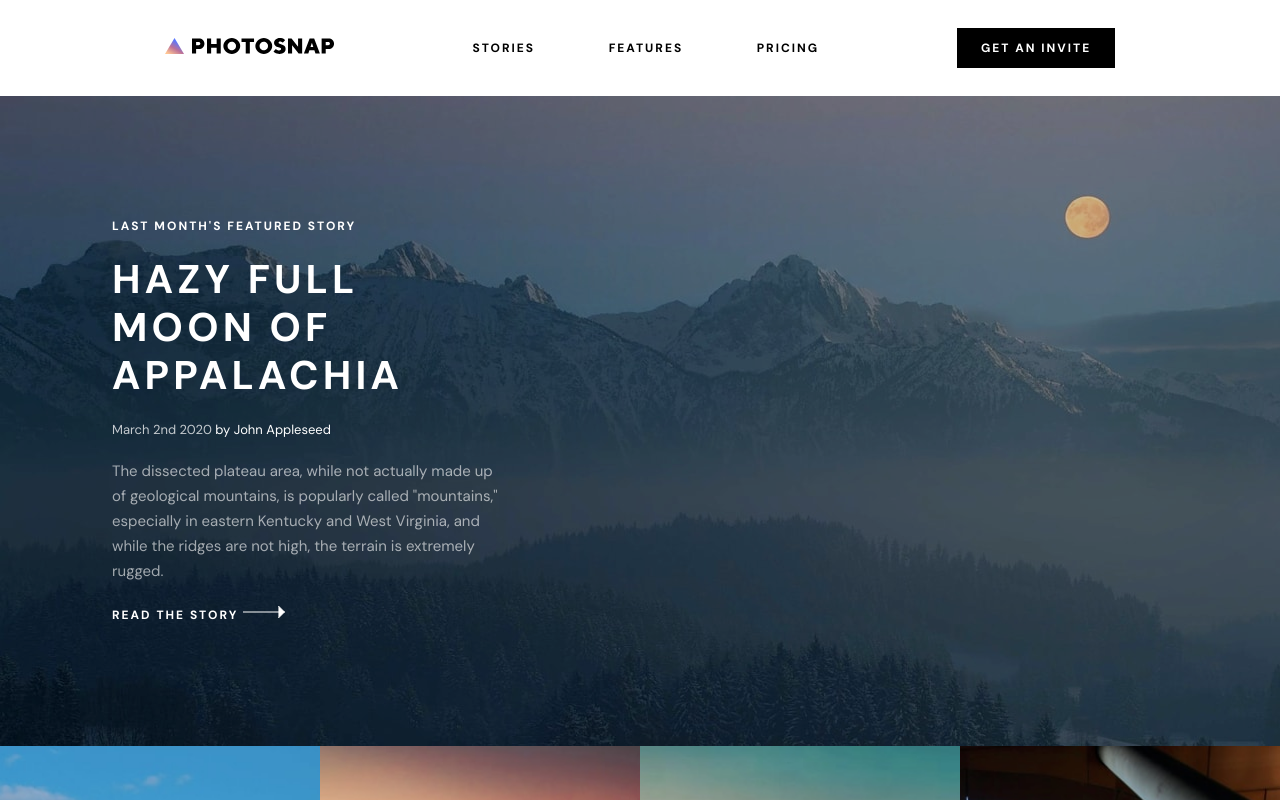
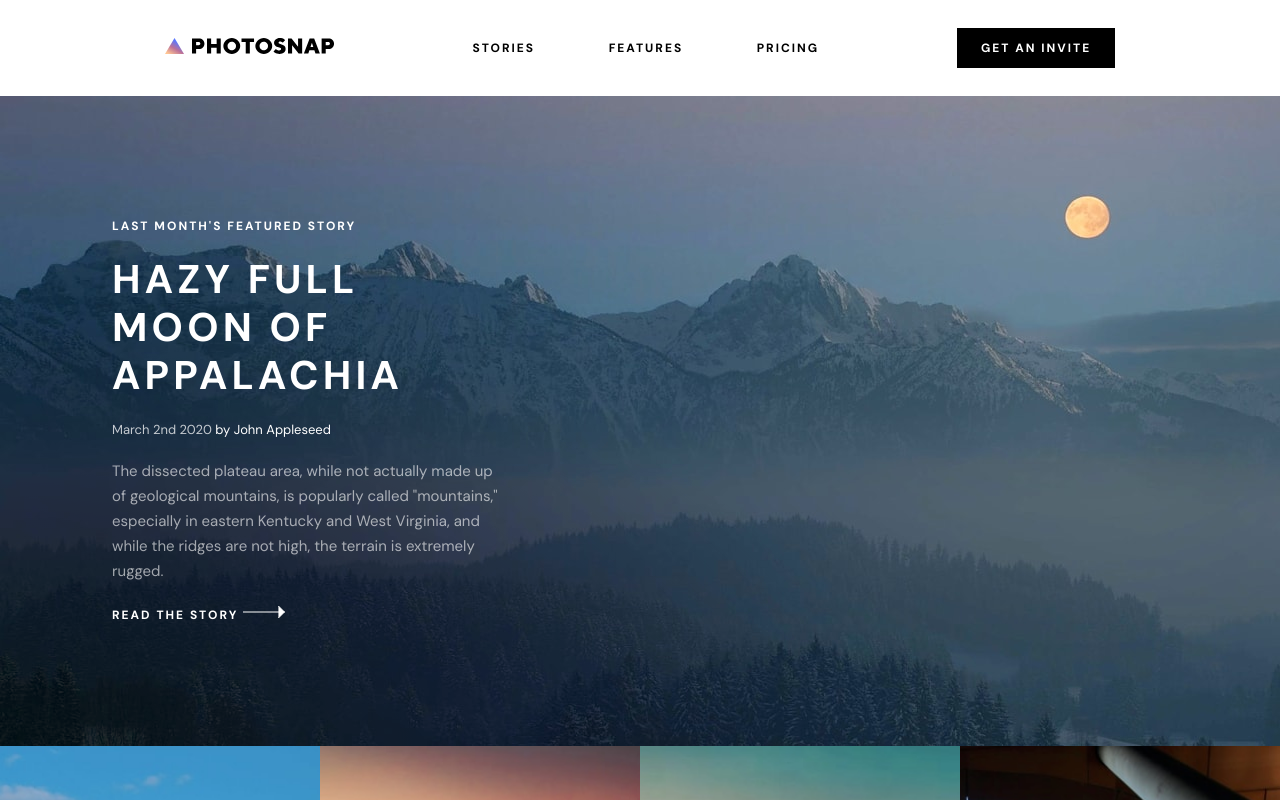
Before and after one commit to vsm1996/photosnap, a React (Create React App) app: page /stories in a window 1280 px wide. In both pictures the pointer is over the element 640 px from the left and 421 px from the top of the page. Shown: the top 800 px of the page. Built offline with nearby package versions, Linux system fonts and the light colour scheme.

Commit message:
added hover state to stories page - header

```diff
--- a/src/components/stories-header/storiesheader.css
+++ b/src/components/stories-header/storiesheader.css
@@ -8,7 +8,17 @@
 
   padding: 122px 112px;
 }
+.stories__header-container:hover {
+  background: url("../../assets/stories/desktop/moon-of-appalacia.jpg"),
+    radial-gradient(
+      68.48% 68.48% at 0% 100%,
+      #ffc593 0%,
+      rgba(188, 113, 152, 0.496968) 52.36%,
+      rgba(90, 119, 255, 0.0001) 100%
+    );
 
+  background-blend-mode: multiply;
+}
 .stories__header {
   width: 387px;
   height: 406px;
```
Also changed, not shown: src/pages/stories/Stories.jsx (+0 -1 lines), 1 other file (tests, documents, lock files or other folders).
